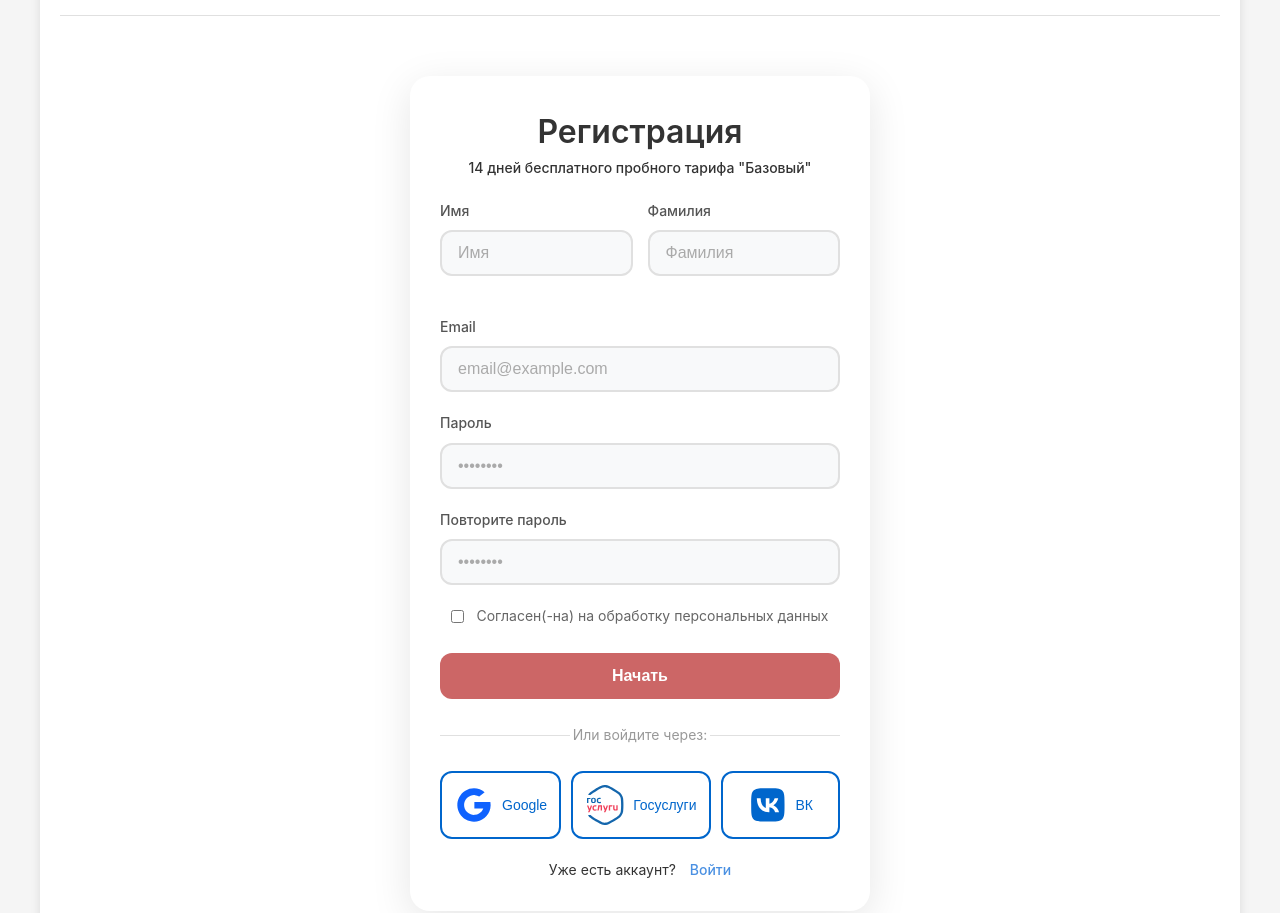
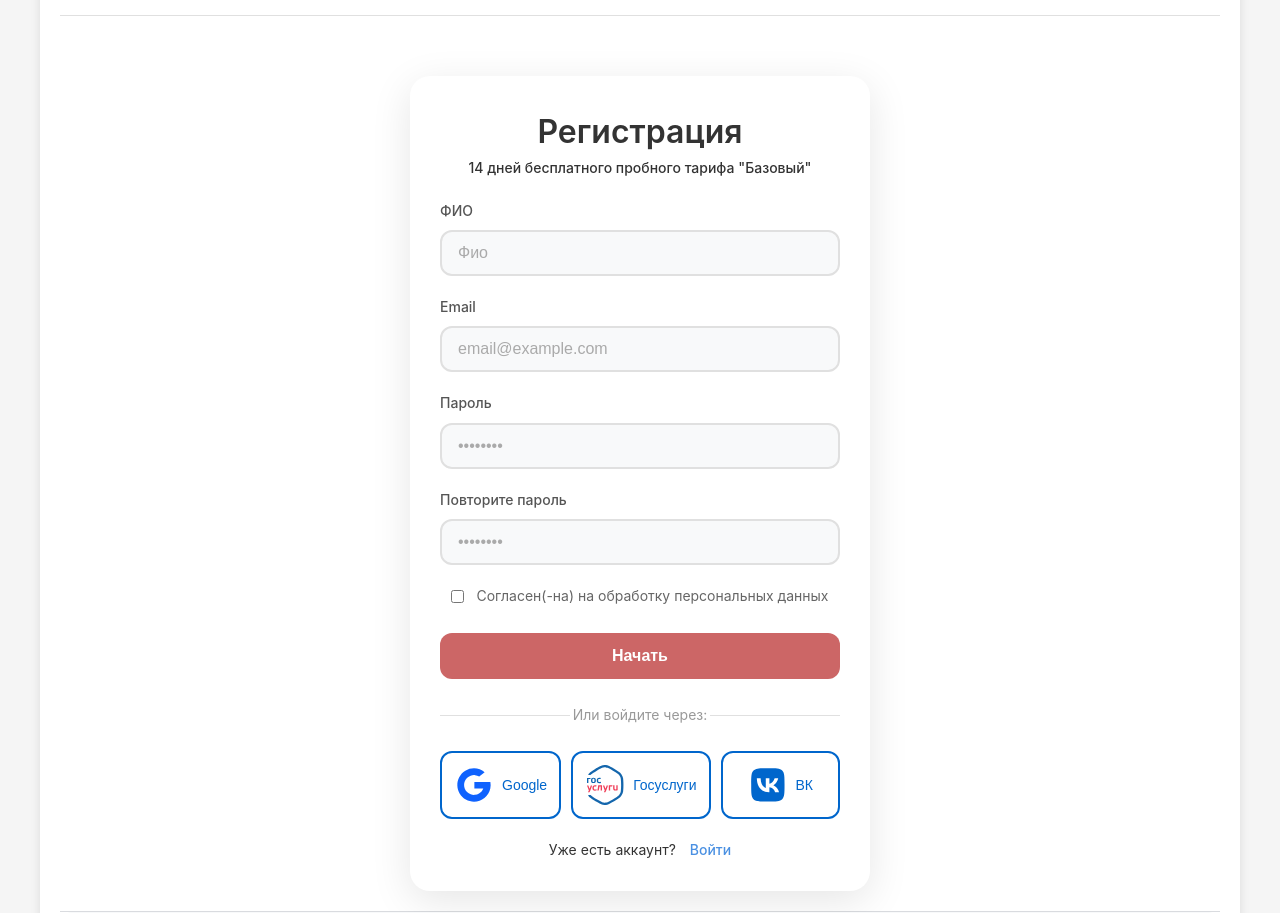
Before and after one commit to selmeshkada/mysite, a Django app: page /blog/reg/ in a window 1280 px wide. Shown: the part 295-1208 px from the top of the page. Run offline with Django 5.2, Linux system fonts and the light colour scheme; parts of the project's set-up code (start-up, migrations or seed data) failed here and were passed over.

Commit message:
fix(fixed registrations + add form error message):

```diff
--- a/blog/forms.py
+++ b/blog/forms.py
@@ -4,6 +4,7 @@ from django.utils import timezone
 from .models import (User, SubscriptionPlan, Subscription, Company, Category, Transaction, Report, Notification)
 from .models import User
 from django.contrib.auth import authenticate
+
 
 class UserRegistrationForm(forms.ModelForm):
     full_name = forms.CharField(
@@ -26,9 +27,22 @@ class UserRegistrationForm(forms.ModelForm):
         widget=forms.PasswordInput(attrs={'class': 'form-input'})
     )
 
+    agreement = forms.BooleanField(
+        required=True,
+        error_messages={'required': 'Нужно согласие'}
+    )
+
     class Meta:
         model = User
-        fields = ['full_name', 'email']
+        fields = ['email']  # только email в модели, full_name обработаем отдельно
+
+    def clean_full_name(self):
+        full_name = self.cleaned_data.get('full_name', '').strip()
+        if not full_name:
+            raise forms.ValidationError('Введите имя и фамилию')
+        if ' ' not in full_name:
+            raise forms.ValidationError('Введите Имя и Фамилию через пробел')
+        return full_name
 
     def clean_email(self):
         email = self.cleaned_data.get('email')
@@ -45,6 +59,15 @@ class UserRegistrationForm(forms.ModelForm):
     def save(self, commit=True):
         user = super().save(commit=False)
         user.set_password(self.cleaned_data['password'])
+
+        # Разбираем full_name на first_name и last_name
+        full_name = self.cleaned_data.get('full_name', '')
+        name_parts = full_name.split(' ', 1)
+        user.first_name = name_parts[0]
+        user.last_name = name_parts[1] if len(name_parts) > 1 else ''
+
+        user.username = self.cleaned_data['email']  # email как username
+
         if commit:
             user.save()
         return user
--- a/blog/models.py
+++ b/blog/models.py
@@ -10,9 +10,10 @@ from django.core.validators import MinValueValidator, MaxValueValidator
 from django.utils import timezone
 
 
+# кастомный менеджер
 class UserManager(BaseUserManager):
     """Менеджер для кастомной модели пользователя"""
-
+    # переопределил метод create_user
     def create_user(self, email, full_name, password=None, **extra_fields):
         """Создание обычного пользователя"""
         if not email:
@@ -29,7 +30,7 @@ class UserManager(BaseUserManager):
         user.set_password(password)
         user.save(using=self._db)
         return user
-
+    # переопределил метод create_superuser
     def create_superuser(self, email, full_name, password=None, **extra_fields):
         """Создание суперпользователя"""
         extra_fields.setdefault('is_staff', True)
--- a/blog/templates/blog/reg.html
+++ b/blog/templates/blog/reg.html
@@ -19,36 +19,36 @@
             <div class="registration-container">
                 <form class="registration-form" method="post" action="{% url 'blog:reg' %}">
                     {% csrf_token %}
+                    {% if form.non_field_errors %}
+                    <div class="form-error">
+                        {{ form.non_field_errors.0 }}
+                    </div>
+                    {% endif %}
                     <h1 class="registration-title">Регистрация</h1>
                     <div class="trial-badge">
                         14 дней бесплатного пробного тарифа "Базовый"
                     </div>
-                    <div class="form-row">
-                        <div class="form-group">
-                            <label for="first_name">Имя</label>
-                            <input type="text" name="first_name" id="first_name" class="form-input" placeholder="Имя"
-                                value="{{ form.first_name.value|default:'' }}">
-                            {% if form.first_name.errors %}
-                            <div class="error">{{ form.first_name.errors }}</div>
-                            {% endif %}
+
+                    <div class="form-group">
+                        <label for="full_name">ФИО</label>
+                        <input type="text" name="full_name" id="full_name" class="form-input" placeholder="Фио"
+                            value="{{ form.full_name.value|default:'' }}">
+                        {% if form.full_name.errors %}
+                        <div class="error-text">
+                            {{ form.full_name.errors.0 }}
                         </div>
+                        {% endif %}
+                    </div>
 
-                        <div class="form-group">
-                            <label for="last_name">Фамилия</label>
-                            <input type="text" name="last_name" id="last_name" class="form-input" placeholder="Фамилия"
-                                value="{{ form.last_name.value|default:'' }}">
-                            {% if form.last_name.errors %}
-                            <div class="error">{{ form.last_name.errors }}</div>
-                            {% endif %}
-                        </div>
-                    </div>
 
                     <div class="form-group">
                         <label for="email">Email</label>
                         <input type="email" name="email" id="email" class="form-input" placeholder="email@example.com"
                             value="{{ form.email.value|default:'' }}">
                         {% if form.email.errors %}
-                        <div class="error">{{ form.email.errors }}</div>
+                        <div class="error-text">
+                            {{ form.email.errors.0 }}
+                        </div>
                         {% endif %}
                     </div>
 
@@ -68,11 +68,11 @@
                         <div class="error">{{ form.password2.errors }}</div>
                         {% endif %}
                     </div>
+
                     <div class="checkbox-group">
-                        <input type="checkbox" id="agreement">
+                        <input type="checkbox" name="agreement" id="agreement" value="on">
                         <label for="agreement">Согласен(-на) на обработку персональных данных</label>
                     </div>
-
                     <button type="submit" class="register-btn">Начать</button>
 
                     <div class="divider">
--- a/blog/views.py
+++ b/blog/views.py
@@ -21,6 +21,7 @@ from .models import (
     User, SubscriptionPlan, Subscription, Company,
     Category, Transaction, Report, Notification
 )
+
 from .forms import (
     UserRegistrationForm, UserLoginForm,
     SubscriptionPlanForm, SubscriptionForm, CompanyForm,
@@ -29,7 +30,6 @@ from .forms import (
 )
 
 from django.contrib.messages import get_messages
-
 from django import forms
 from django.contrib.auth import authenticate
 
@@ -72,29 +72,20 @@ def reg_page(request):
         return redirect('blog:dashboard')
 
     if request.method == 'POST':
+        print("POST data:", request.POST)  # ← ЧТО ПРИХОДИТ?
         form = UserRegistrationForm(request.POST)
+        print("Form errors:", form.errors)  # ← ОШИБКИ В КОНСОЛЬ
+        print("Form is valid:", form.is_valid())  # ← True/False
+
         if form.is_valid():
-            new_user = form.save(commit=False)
-            new_user.set_password(form.cleaned_data['password'])
-
-            new_user.save()
-
-            # Автоматический вход после регистрации
-            user = authenticate(
-                request,
-                username=new_user.username,  # ← используем сохраненный username
-                password=form.cleaned_data['password']
-            )
+            print("SAVING USER...")
+            user = form.save()
             login(request, user)
-
-            messages.success(request, f'С возвращением, {new_user.first_name}!')
             return redirect('blog:dashboard')
     else:
         form = UserRegistrationForm()
 
     return render(request, 'blog/reg.html', {'form': form})
-
-
 
 # ============== СТРАНИЦЫ САЙТА (PUBLIC) ==============
 
--- a/static/css/reg.css
+++ b/static/css/reg.css
@@ -70,12 +70,6 @@ body {
     box-shadow: 0 10px 40px rgba(0, 0, 0, 0.1);
 }
 
-.form-row {
-    display: grid;
-    grid-template-columns: 1fr 1fr;
-    gap: 15px;
-    margin-bottom: 20px;
-}
 
 .form-group {
     margin-bottom: 20px;
```
